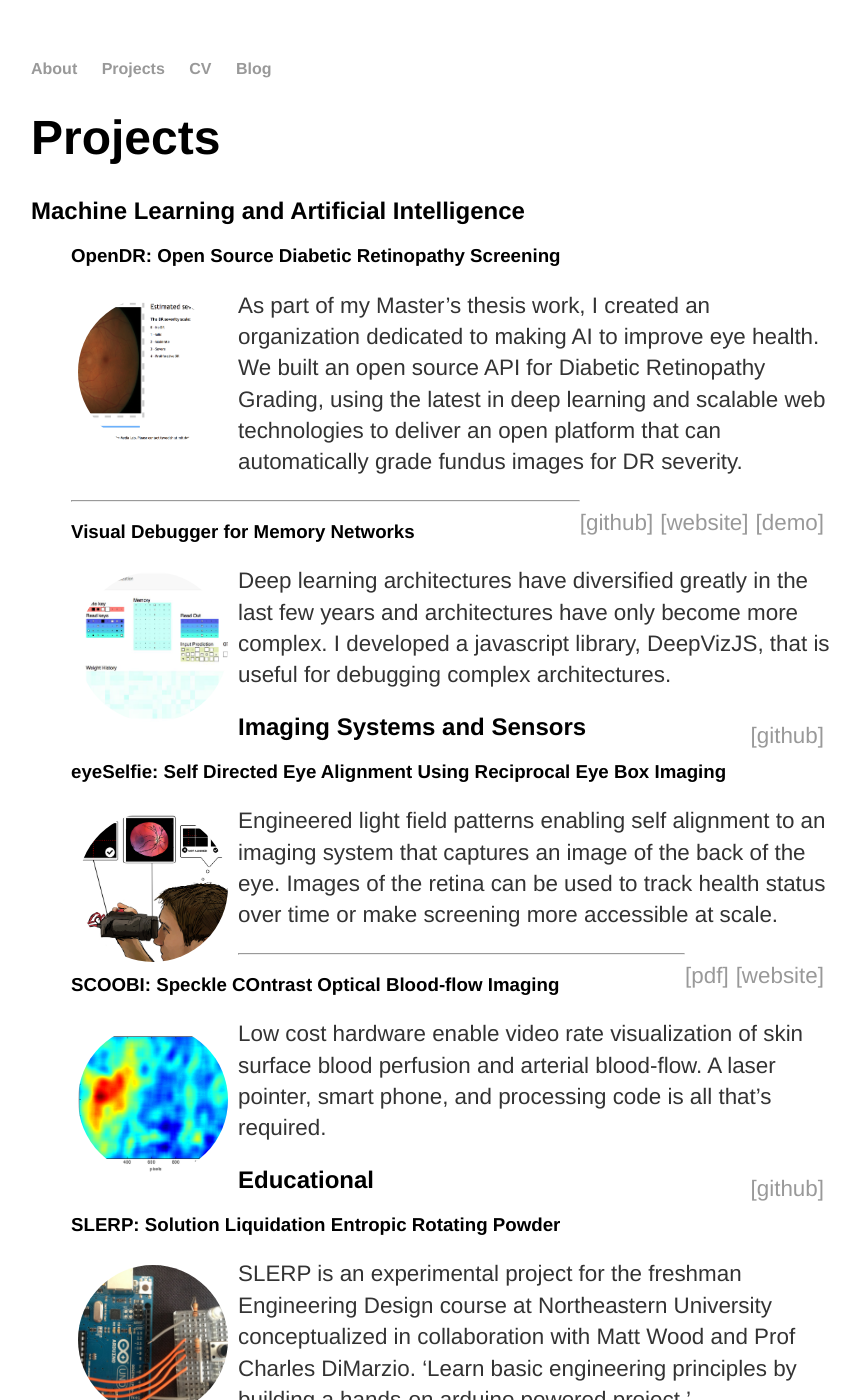
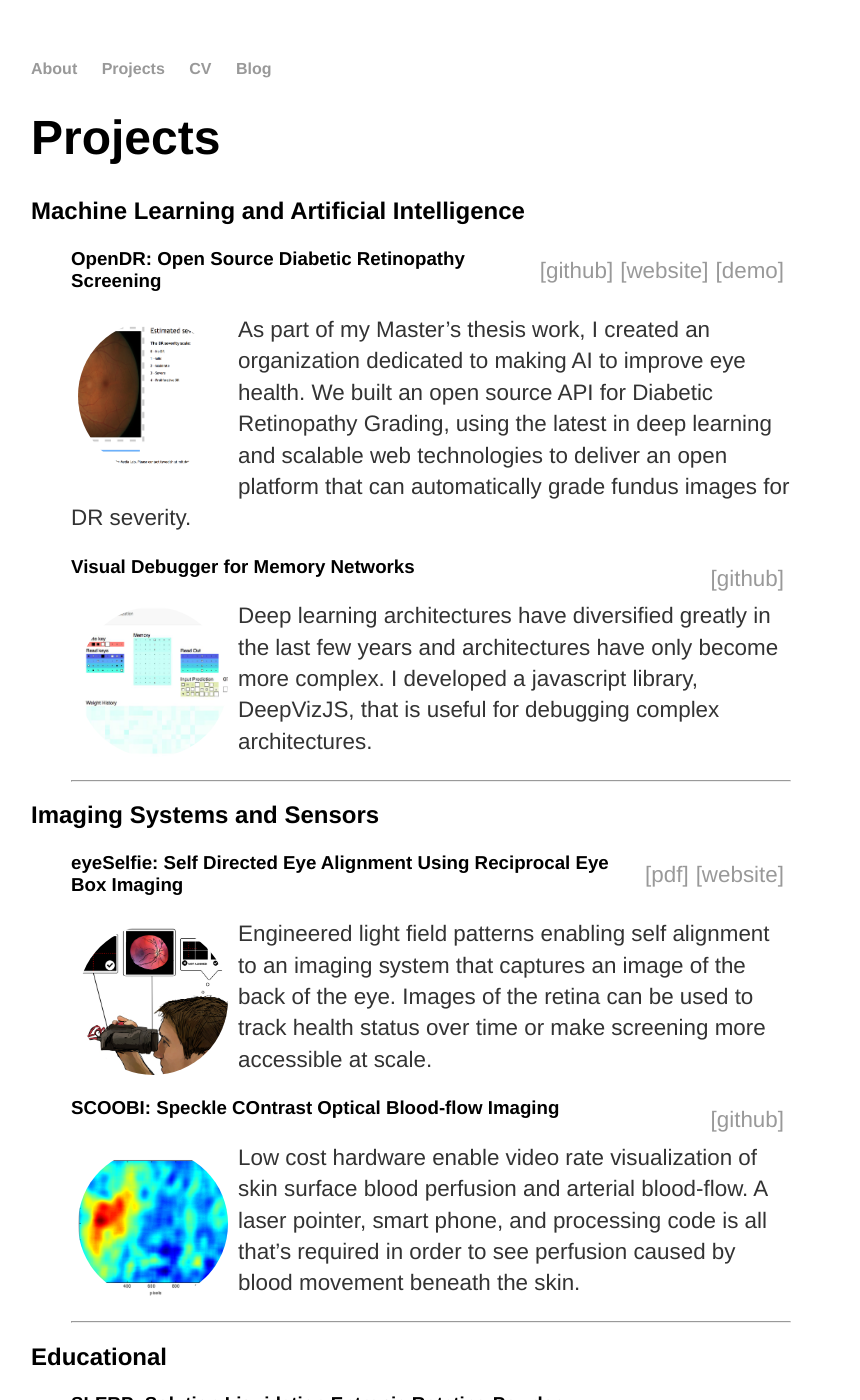
Before and after one commit to tswedish/tswedish.github.io, a Jekyll site: the page built from projects/index.md, in a window 1280 px wide and 1400 px high. Shown: the whole window, without its empty margins (209-1069 px from the left). Built offline with Jekyll 4.4.1, drawn with Linux system fonts in a browser that asks for light colours; comment, search, counter and statistics services are not loaded; some of the changed text lies outside the part shown.

Commit message:
updated project page rendering

```diff
--- a/_includes/project-stub.md
+++ b/_includes/project-stub.md
@@ -1,4 +1,2 @@
-### {{include.title}}
 ![{{include.title}}]({{site.url}}/assets/images/{{include.img}}){:style="float: left;margin-left: 7px; margin-right: 10px; margin-top: 7px; object-fit: cover; border-radius: 50%; width: 150px; height: 150px"}
-
 {{include.description}}
--- a/projects/index.md
+++ b/projects/index.md
@@ -7,10 +7,12 @@ title: Tristan's Projects
 
 ## Machine Learning and Artificial Intelligence
 
->
-{% include project-stub.md
+>{% include bracket-link.md text="demo" exturl= "https://theia.media.mit.edu" url="/" %} {% include bracket-link.md text="website" exturl="http://openeye.io" url="/" %} {% include bracket-link.md text="github" exturl="https://github.com" url="/OpenEye-Dev" %}
+>### OpenDR: Open Source Diabetic Retinopathy Screening
 
-title="OpenDR: Open Source Diabetic Retinopathy Screening"
+>{% include project-stub.md
+
+title="OpenDR"
 
 description="As part of my Master's thesis work, I created an organization dedicated to making AI to improve eye health. We built an open source API for Diabetic Retinopathy Grading, using the latest in deep learning and scalable web technologies to deliver an open platform that can automatically grade fundus images for DR severity."
 
@@ -18,11 +20,9 @@ img="opendr.jpg"
 %}
 
 >
-{% include bracket-link.md text="demo" url="https://theia.media.mit.edu/" %} {% include bracket-link.md text="website" url="http://openeye.io/" %} {% include bracket-link.md text="github" url="https://github.com/OpenEye-Dev" %}
 
-> ---
-
->
+>{% include bracket-link.md text="github" exturl="https://github.com" url="/tswedish/deepvizjs" %}
+>### Visual Debugger for Memory Networks
 {% include project-stub.md
 
 title="Visual Debugger for Memory Networks"
@@ -33,12 +33,14 @@ img="deepvizjs.jpg"
 %}
 
 >
-{% include bracket-link.md text="github" url="https://github.com/tswedish/deepvizjs" %}
+
+> ---
 
 ## Imaging Systems and Sensors
 
->
-{% include project-stub.md
+>{% include bracket-link.md text="website" exturl="http://eyeselfie.org" url="/" %} {% include bracket-link.md text="pdf" exturl="" url="/projects/download/eyeSelfie2015swedish.pdf" %}
+>### eyeSelfie: Self Directed Eye Alignment Using Reciprocal Eye Box Imaging
+>{% include project-stub.md
 
 title="eyeSelfie: Self Directed Eye Alignment Using Reciprocal Eye Box Imaging"
 
@@ -48,26 +50,27 @@ img="eyeselfie.jpg"
 %}
 
 >
-{% include bracket-link.md text="website" url="http://eyeselfie.org" %} {% include bracket-link.md text="pdf" url="http://web.media.mit.edu/~tswedish/projects/download/eyeSelfie2015swedish.pdf" %}
 
-> ---
-
->
-{% include project-stub.md
+>{% include bracket-link.md text="github" exturl="https://github.com" url="/sdrendall/scoobi" %}
+>### SCOOBI: Speckle COntrast Optical Blood-flow Imaging
+>{% include project-stub.md
 
 title="SCOOBI: Speckle COntrast Optical Blood-flow Imaging"
 
-description="Low cost hardware enable video rate visualization of skin surface blood perfusion and arterial blood-flow. A laser pointer, smart phone, and processing code is all that's required."
+description="Low cost hardware enable video rate visualization of skin surface blood perfusion and arterial blood-flow. A laser pointer, smart phone, and processing code is all that's required in order to see perfusion caused by blood movement beneath the skin."
 
 img="scoobi.jpg"
 %}
 
+
 >
-{% include bracket-link.md text="github" url="https://github.com/sdrendall/scoobi" %}
+
+> ---
 
 ## Educational
 
->
+>{% include bracket-link.md text="website" exturl="https://slerp.github.io" url="/slerp-base/" %} {% include bracket-link.md text="github" exturl="https://github.com" url="/SLERP/slerp-base" %}
+>### SLERP: Solution Liquidation Entropic Rotating Powder
 {% include project-stub.md
 
 title="SLERP: Solution Liquidation Entropic Rotating Powder"
@@ -77,12 +80,14 @@ description="SLERP is an experimental project for the freshman Engineering Desig
 img="slerp.jpg"
 %}
 
-> {% include bracket-link.md text="website" url="https://slerp.github.io/slerp-base/" %} {% include bracket-link.md text="github" url="https://github.com/SLERP/slerp-base" %}
+
+> ---
 
 ## Fun Stuff
 
->
-{% include project-stub.md
+>{% include bracket-link.md text="github" url="https://github.com/tswedish/IOIOheli" %} {% include bracket-link.md text="youtube" url="https://www.youtube.com/watch?v=o9gieXz0PMc" %}
+>### DroidCopter
+>{% include project-stub.md
 
 title="DroidCopter"
 
@@ -91,13 +96,8 @@ description="An Android application combines sensor information and control inpu
 img="droidcopter.jpg"
 %}
 
->
-{% include bracket-link.md text="github" url="https://github.com/tswedish/IOIOheli" %} {% include bracket-link.md text="youtube" url="https://www.youtube.com/watch?v=o9gieXz0PMc" %}
-
-> ---
-
->
-{% include project-stub.md
+>### Domobi: Domestic Mobility for Cacti
+>{% include project-stub.md
 
 title="Domobi: Domestic Mobility for Cacti"
 
@@ -106,25 +106,23 @@ title="Domobi: Domestic Mobility for Cacti"
 img="domobi.jpg"
 %}
 
-> ---
 
->
-{% include project-stub.md
+>{% include bracket-link.md text="github" url="https://github.com/Domobi/phonograph" %}
+>### Phonograph
+>{% include project-stub.md
 
 title="Phonograph"
 
-description="Nonlinear music composition and playback. Compositions are probabilistic programs defined as a graph over possible transition states."
+description="Nonlinear music composition and playback. Compositions are graphical models, enumerating possible transition states so every play is a different experience. Compose in blocks and connect the pieces together generating potentially infinite permutations of your composition!"
 
 img="phonograph.jpg"
 %}
 
->
-{% include bracket-link.md text="github" url="https://github.com/Domobi/phonograph" %}
 
-> ---
 
->
-{% include project-stub.md
+>{% include bracket-link.md text="youtube" url="https://www.youtube.com/watch?v=T51TfsRlrTc" %}
+>### Bad Particle
+>{% include project-stub.md
 
 title="Bad Particle"
 
@@ -132,6 +130,3 @@ description="'It's been one hundred years since the last communication from supe
 
 img="badparticle.jpg"
 %}
-
->
-{% include bracket-link.md text="youtube" url="https://www.youtube.com/watch?v=T51TfsRlrTc" %}
```
Also changed, not shown: cv/index.md (+3 -3 lines).
